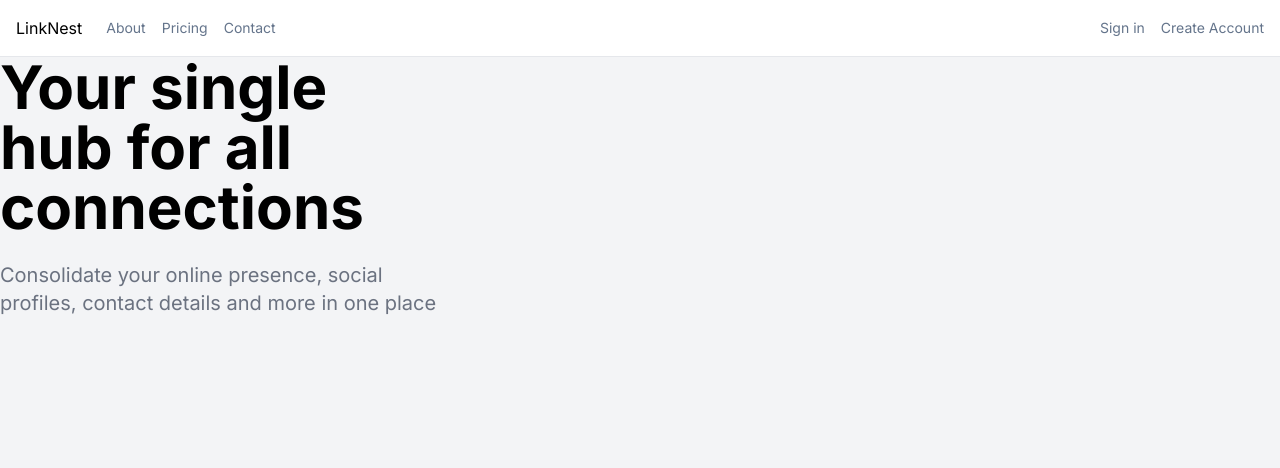
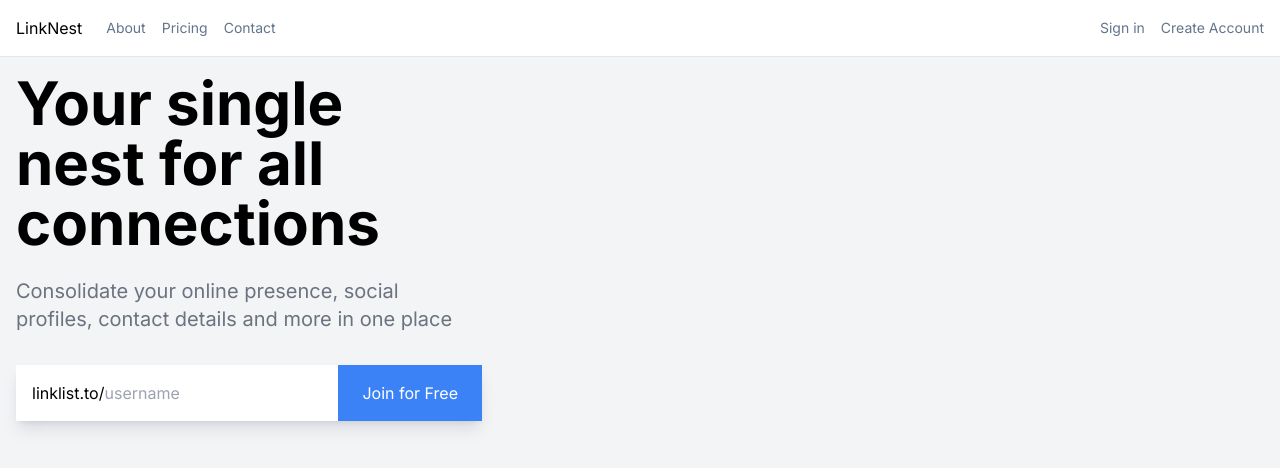
Before and after one commit to Gugarauj07/LinkNest, a Next.js app: page / in a window 1280 px wide. Shown: the top 468 px of the page. Built offline with nearby package versions, Linux system fonts and the light colour scheme.

Commit message:
Add HeroForm component and update section styling

```diff
--- /dev/null
+++ b/src/app/components/HeroForm.js
@@ -0,0 +1,52 @@
+'use client';
+
+// import {signIn} from "next-auth/react";
+// import {redirect, useRouter} from "next/navigation";
+// import {useEffect} from "react";
+
+export default function HeroForm({user}) {
+//   const router = useRouter();
+//   useEffect(() => {
+//     if (
+//       'localStorage' in window
+//       && window.localStorage.getItem('desiredUsername')
+//     ) {
+//       const username = window.localStorage.getItem('desiredUsername');
+//       window.localStorage.removeItem('desiredUsername');
+//       redirect('/account?desiredUsername=' + username);
+//     }
+//   }, []);
+//   async function handleSubmit(ev) {
+//     ev.preventDefault();
+//     const form = ev.target;
+//     const input = form.querySelector('input');
+//     const username = input.value;
+//     if (username.length > 0) {
+//       if (user) {
+//         router.push('/account?desiredUsername='+username);
+//       } else {
+//         window.localStorage.setItem('desiredUsername', username);
+//         await signIn('google');
+//       }
+//     }
+//   }
+  return (
+    <form
+    //   onSubmit={handleSubmit}
+      className="inline-flex items-center shadow-lg bg-white shadow-gray-500/20">
+          <span className="bg-white py-4 pl-4">
+            linklist.to/
+          </span>
+      <input
+        type="text"
+        className=""
+        style={{backgroundColor:'white',marginBottom:0,paddingLeft:0}}
+        placeholder="username"/>
+      <button
+        type="submit"
+        className="bg-blue-500 text-white py-4 px-6 whitespace-nowrap">
+        Join for Free
+      </button>
+    </form>
+  );
+}
--- a/src/app/page.js
+++ b/src/app/page.js
@@ -1,3 +1,4 @@
+import HeroForm from "./components/HeroForm";
 import Header from "./components/header";
 
 export default function Home() {
@@ -5,16 +6,18 @@ export default function Home() {
     <main>
       <Header />
 
-      <section pt-32>
+      <section className="p-4">
         <div className="max-w-md mb-8">
           <h1 className="text-6xl font-bold">
-          Your single hub for all connections
+            Your single nest for all connections
           </h1>
           <h2 className="text-gray-500 text-xl mt-6">
             Consolidate your online presence, social profiles, contact details and more in one place
           </h2>
         </div>
+        <HeroForm />
       </section>
+
     </main>
   )
 }
```
Lines whose indentation alone changed are shown as unchanged.
